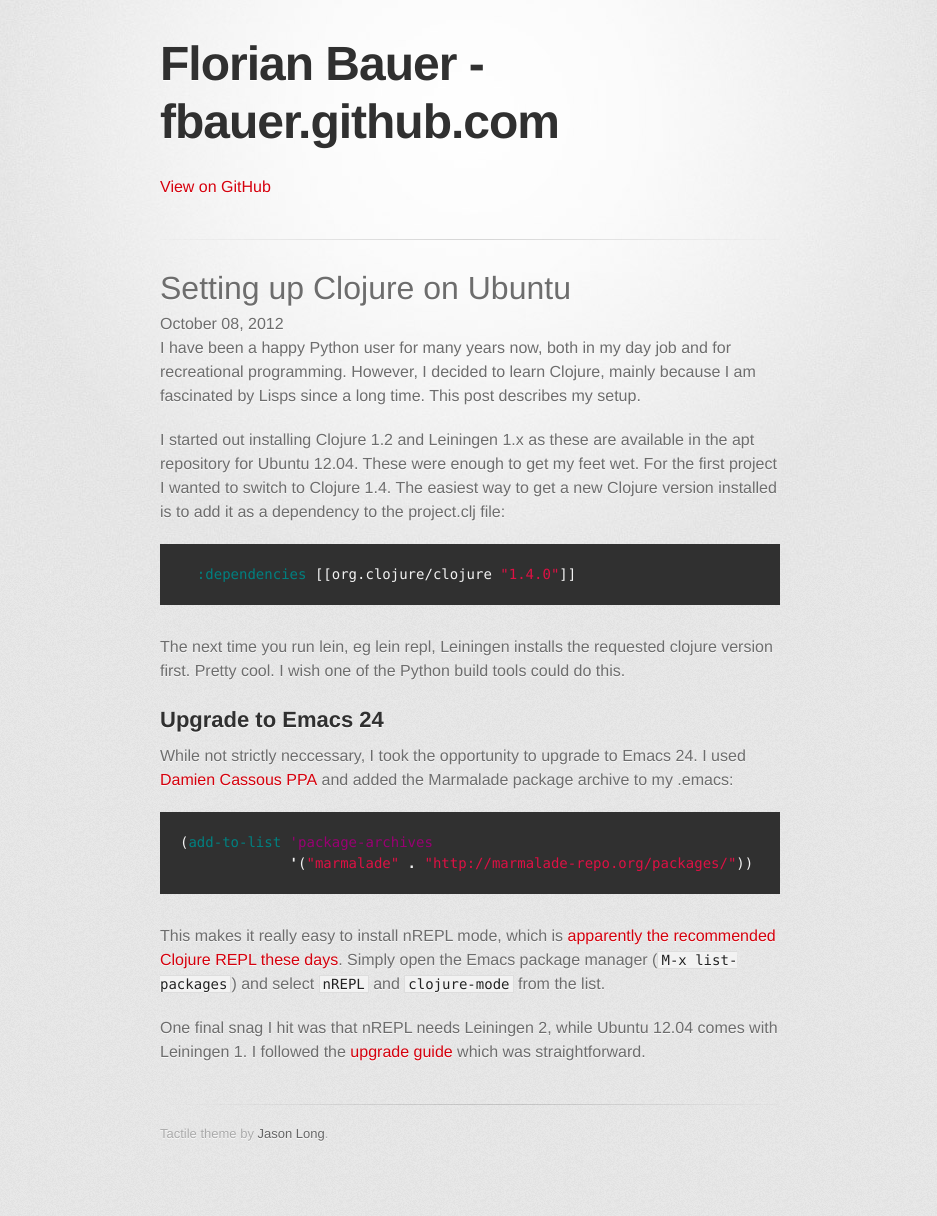
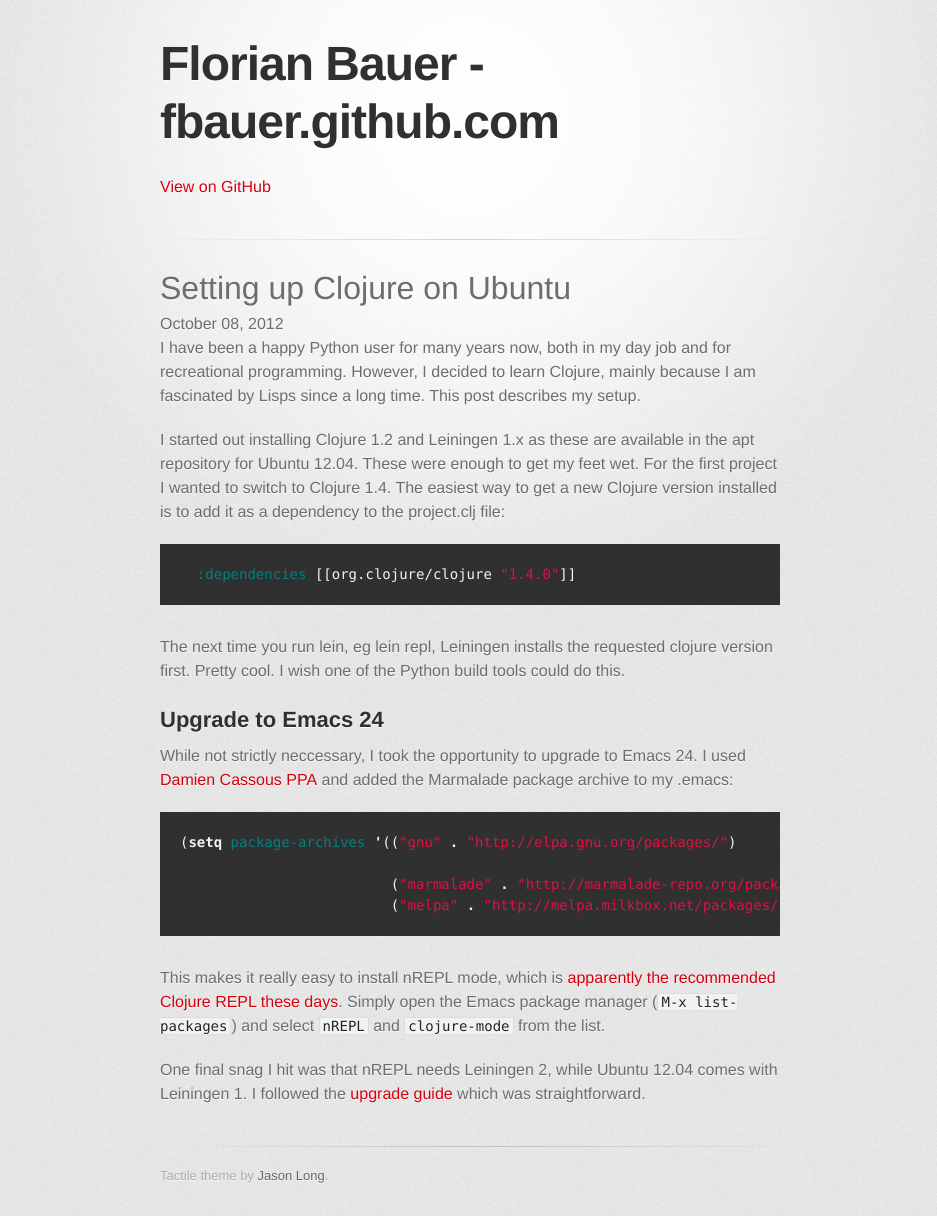
Before and after one commit to fbauer/fbauer.github.com, a Jekyll site: the page built from _posts/2012-10-08-Setup-Clojure-on-Ubuntu.md, in a window 1280 px wide. Shown: the whole page, without its empty margins (170-1107 px from the left). Built offline with Jekyll 4.4.1, drawn with Linux system fonts in a browser that asks for light colours; some web fonts are replaced; before the commit the page ends 1174 px from its top, so only the background shows below that.

Commit message:
correct emacs lisp example

```diff
--- a/_posts/2012-10-08-Setup-Clojure-on-Ubuntu.md
+++ b/_posts/2012-10-08-Setup-Clojure-on-Ubuntu.md
@@ -30,8 +30,12 @@
 Marmalade package archive to my .emacs:
 
 {% highlight elisp %}
-(add-to-list 'package-archives
-             '("marmalade" . "http://marmalade-repo.org/packages/"))
+
+(setq package-archives '(("gnu" . "http://elpa.gnu.org/packages/")
+
+			 ("marmalade" . "http://marmalade-repo.org/packages/")
+			 ("melpa" . "http://melpa.milkbox.net/packages/")))
+
 {% endhighlight %}
 
 This makes it really easy to install nREPL mode, which is [apparently
```
